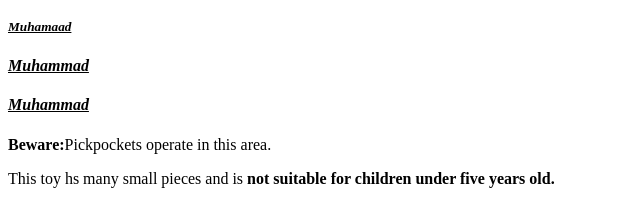
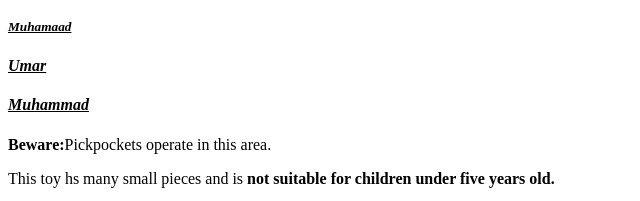
Before and after one commit to umer-khursheed/basic-tags, a plain HTML site: page index.html in a window 1280 px wide. Shown: the part 380-581 px from the top of the page, 0-640 px from the left. Drawn offline with Linux system fonts and the light colour scheme.

Commit message:
Updated name

```diff
--- a/index.html
+++ b/index.html
@@ -17,7 +17,7 @@
     <hr>
     <h4>Rana</h4>
     <h5><i><u>Muhamaad</u></i></h5>
-    <h4><u><i>Muhammad</i></u></h4>
+    <h4><u><i>Umar</i></u></h4>
     <h4><b><u><i>Muhammad</i></u></b></h4>
     <p><strong>Beware:</strong>Pickpockets operate in this area.</p>
     <p>This toy hs many small pieces and is <strong> not suitable for children under five years old.</strong></p>
```
